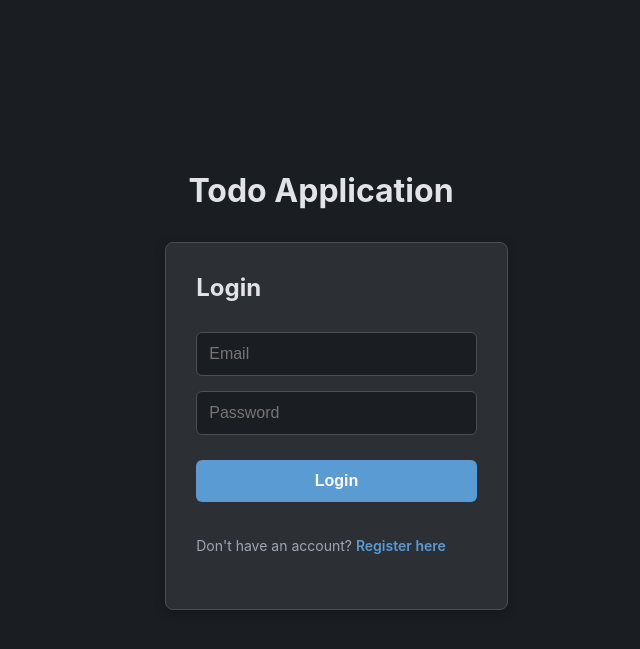
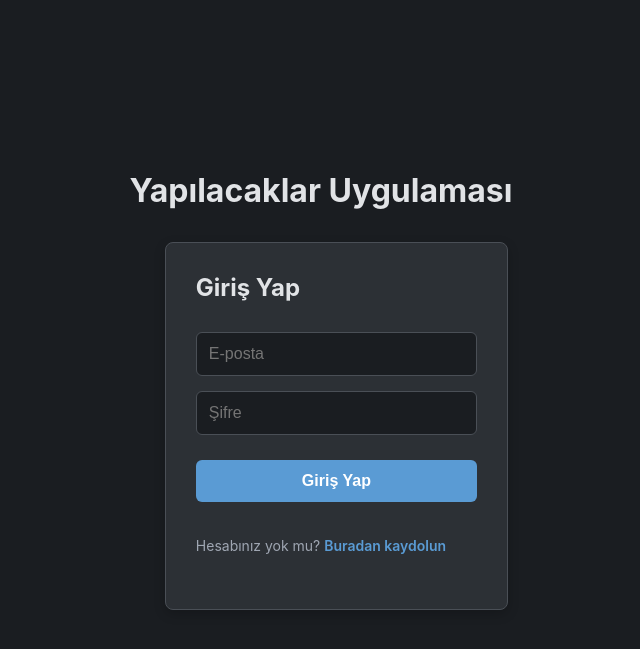
Before and after one commit to emreozkan04/fastapi-todo-app, a FastAPI app: page /login in a window 1280 px wide. Shown: the top 649 px of the page, without its empty margins (319-959 px from the left). Run offline with FastAPI, Linux system fonts and the light colour scheme; parts of the project's set-up code (start-up, migrations or seed data) failed here and were passed over.

Commit message:
UI changes

```diff
--- a/app/templates/login.html
+++ b/app/templates/login.html
@@ -1,24 +1,24 @@
 <!DOCTYPE html>
-<html lang="en">
+<html lang="tr">
 <head>
     <meta charset="UTF-8">
     <meta name="viewport" content="width=device-width, initial-scale=1.0">
-    <title>Login - Todo App</title>
+    <title>Giriş - Yapılacaklar Uygulaması</title>
     <link rel="stylesheet" href="{{ url_for('static', path='/css/style.css') }}">
 </head>
 <body>
     <div class="auth-page-container">
-        <h1>Todo Application</h1>
+        <h1>Yapılacaklar Uygulaması</h1>
         <div id="login-container">
             <div class="modal-content">
                 <form id="login-form">
-                    <h2>Login</h2>
-                    <input type="email" id="login-email" placeholder="Email" required>
-                    <input type="password" id="login-password" placeholder="Password" required>
+                    <h2>Giriş Yap</h2>
+                    <input type="email" id="login-email" placeholder="E-posta" required>
+                    <input type="password" id="login-password" placeholder="Şifre" required>
                     <div class="modal-buttons">
-                        <button type="submit" class="save-btn">Login</button>
+                        <button type="submit" class="save-btn">Giriş Yap</button>
                     </div>
-                    <p class="form-switcher">Don't have an account? <a id="show-register-btn">Register here</a></p>
+                    <p class="form-switcher">Hesabınız yok mu? <a id="show-register-btn">Buradan kaydolun</a></p>
                 </form>
             </div>
         </div>
@@ -26,13 +26,13 @@
         <div id="register-container" style="display: none;">
             <div class="modal-content">
                 <form id="register-form">
-                    <h2>Register</h2>
-                    <input type="email" id="register-email" placeholder="Email" required>
-                    <input type="password" id="register-password" placeholder="Password" required>
+                    <h2>Kaydol</h2>
+                    <input type="email" id="register-email" placeholder="E-posta" required>
+                    <input type="password" id="register-password" placeholder="Şifre" required>
                     <div class="modal-buttons">
-                        <button type="submit" class="save-btn">Register</button>
+                        <button type="submit" class="save-btn">Kaydol</button>
                     </div>
-                    <p class="form-switcher">Already have an account? <a id="show-login-btn">Login here</a></p>
+                    <p class="form-switcher">Zaten bir hesabınız var mı? <a id="show-login-btn">Buradan giriş yapın</a></p>
                 </form>
             </div>
         </div>
```
Also changed, not shown: app/templates/index.html (+22 -22 lines).
